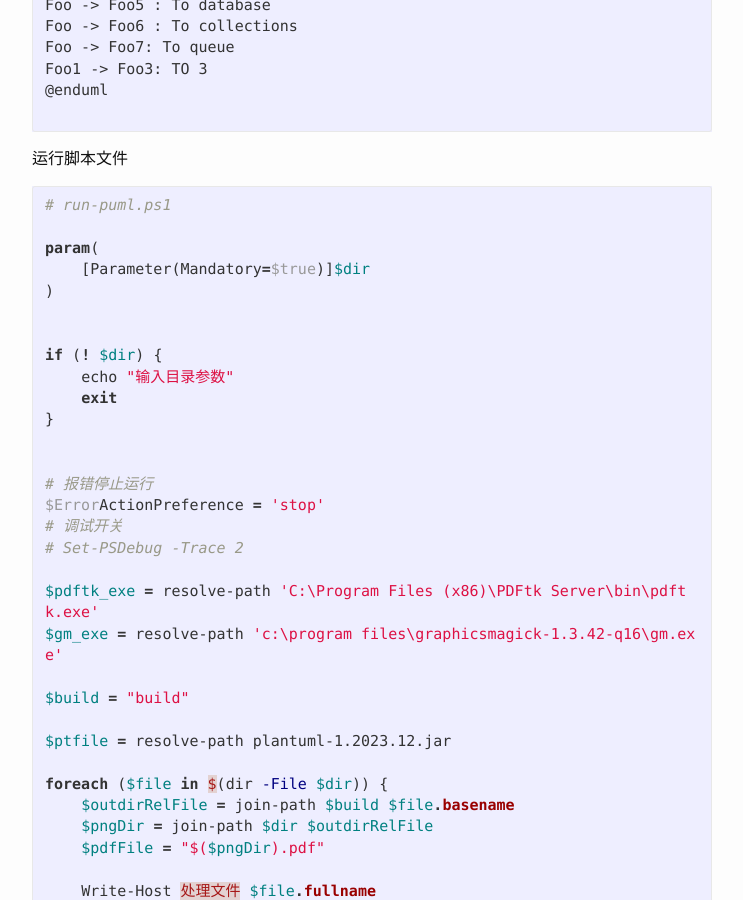
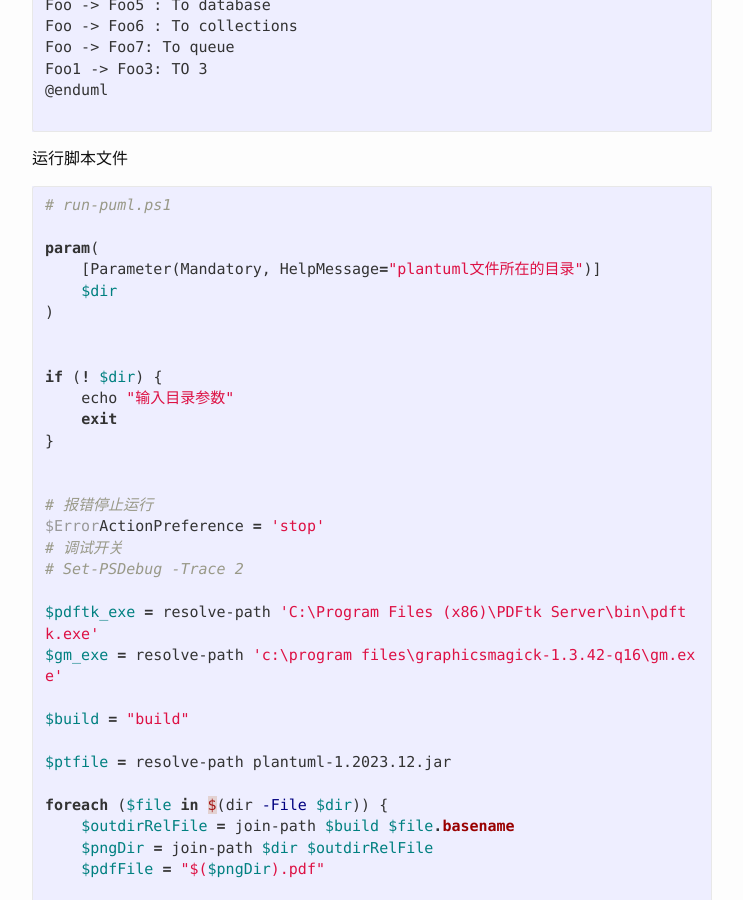
Before and after one commit to windqyoung/windqyoung.github.io, a Jekyll site: the page built from _posts/2023-11-29-mdplantuml-to-image-pdf.md, in a window 1280 px wide and 900 px high, scrolled down 1116 px. Shown: the whole window, without its empty margins (268-1011 px from the left). Built offline with Jekyll 4.4.1, drawn with Linux system fonts in a browser that asks for light colours; nearby versions of some CDN libraries.

Commit message:
添加必选参数

```diff
--- a/_posts/2023-11-29-mdplantuml-to-image-pdf.md
+++ b/_posts/2023-11-29-mdplantuml-to-image-pdf.md
@@ -59,7 +59,8 @@ Foo1 -> Foo3: TO 3
 # run-puml.ps1
 
 param(
-    [Parameter(Mandatory=$true)]$dir
+    [Parameter(Mandatory, HelpMessage="plantuml文件所在的目录")]
+    $dir
 )
 
 
```
